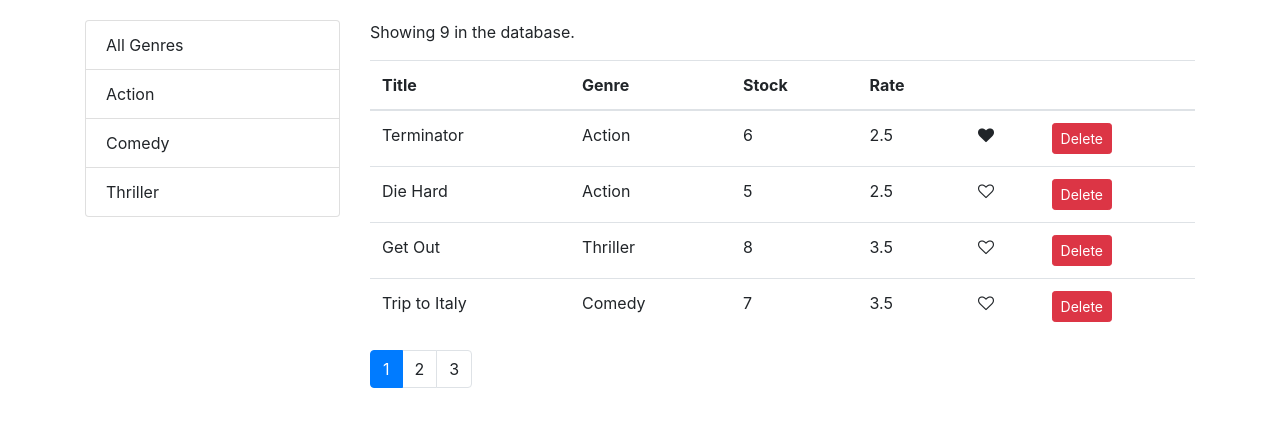
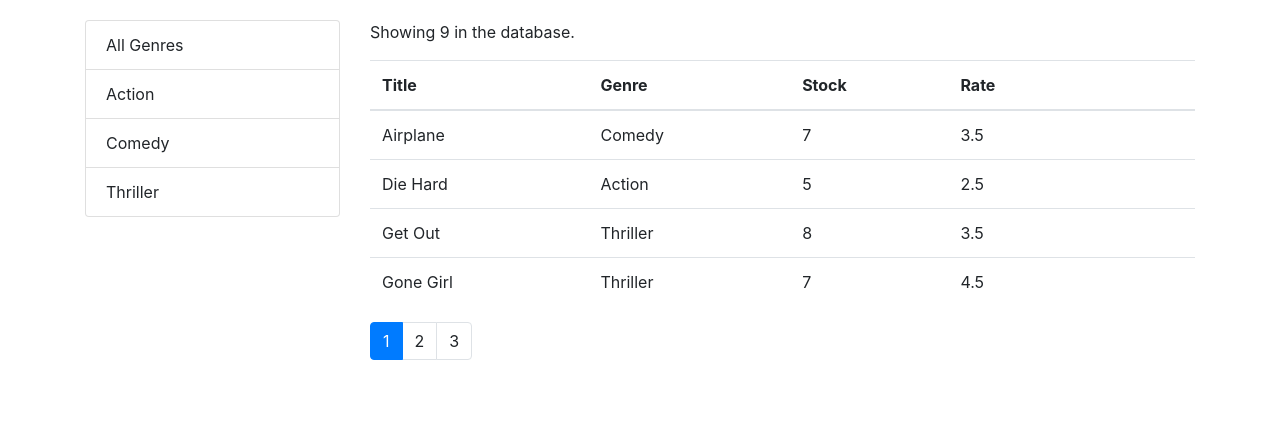
Before and after one commit to juliana-gru/vidly-react, a React (Create React App) app: page / in a window 1280 px wide. Shown: the top 426 px of the page. Built offline with nearby package versions, Linux system fonts and the light colour scheme.

Commit message:
add sorting

```diff
--- a/src/components/Movies.js
+++ b/src/components/Movies.js
@@ -1,4 +1,6 @@
 import React, { Component } from 'react';
+import _ from 'lodash';
+
 import { getMovies } from '../services/fakeMovieService';
 import { getGenres } from '../services/fakeGenreService';
 import { paginate } from '../utils/paginate';
@@ -13,11 +15,12 @@ class Movies extends Component {
     genres: [],
     pageSize: 4,
     currentPage: 1,
+    sortColumn: { path: 'title', order: 'asc' },
     selectedGenre: {}
   }
 
   componentDidMount() {
-    const genres = [{ name: 'All Genres'},...getGenres()];
+    const genres = [{ _id: '', name: 'All Genres' },...getGenres()];
     this.setState({ movies: getMovies(), genres });
   }
 
@@ -41,18 +44,31 @@ class Movies extends Component {
     this.setState({ selectedGenre: genre, currentPage: 1 });
   }
 
+  handleSort = sortColumn => {
+    this.setState({ sortColumn });
+  }
+
   render() {
     const { length: count } = this.state.movies;
-    const { pageSize, currentPage, movies: allMovies, genres, selectedGenre } = this.state;
+    const {
+      pageSize,
+      currentPage,
+      movies: allMovies,
+      genres,
+      selectedGenre,
+      sortColumn
+    } = this.state;
 
     if (count === 0)
       return <p> There are no movies in the database.</p>
 
     const filtered = selectedGenre && selectedGenre._id
-    ? allMovies.filter(m => m.genre._id === selectedGenre._id)
-    : allMovies;
+      ? allMovies.filter(m => m.genre._id === selectedGenre._id)
+      : allMovies;
 
-    const movies = paginate(filtered, currentPage, pageSize)
+    const sorted = _.orderBy(filtered, [sortColumn.path], [sortColumn.order]);
+
+    const movies = paginate(sorted, currentPage, pageSize)
 
     return (
       <div className="row">
@@ -67,8 +83,10 @@ class Movies extends Component {
           <p className="">Showing {filtered.length} in the database.</p>
           <MoviesTable
             movies={movies}
+            sortColumn={sortColumn}
             onLike={this.handleLike}
             onDelete={this.handleDelete}
+            onSort={this.handleSort}
           />
 
           <Pagination
--- a/src/components/MoviesTable.js
+++ b/src/components/MoviesTable.js
@@ -1,21 +1,27 @@
+import React, { Component } from 'react';
+
 import Like from './common/Like';
+import TableBody from './common/TableBody';
+import TableHeader from './common/TableHeader';
 
-const MoviesTable = (props) => {
-  const { movies, onDelete, onLike } = props;
+class MoviesTable extends Component {
+  columns = [
+    {path: 'title', label: 'Title'},
+    {path: 'genre.name', label: 'Genre'},
+    {path: 'numberInStock', label: 'Stock'},
+    {path: 'dailyRentalRate', label: 'Rate'},
+    {key: 'Like'},
+    {key: 'Delete'}
+  ];
+
+  render() {
+    const { movies, onDelete, onLike, onSort, sortColumn  } = this.props;
 
     return (
       <table className="table">
-      <thead>
-        <tr>
-          <th>Title</th>
-          <th>Genre</th>
-          <th>Stock</th>
-          <th>Rate</th>
-          <th></th>
-          <th></th>
-        </tr>
-      </thead>
-      <tbody>
+        <TableHeader columns={this.columns} sortColumn={sortColumn} onSort={onSort} />
+        <TableBody data={movies} columns={this.columns} />
+        {/* <tbody>
           {movies.map(movie => (
           <tr key={movie._id}>
             <td>{movie.title}</td>
@@ -26,9 +32,10 @@ const MoviesTable = (props) => {
             <td><button onClick={() => onDelete(movie)} className="btn btn-danger btn-sm">Delete</button></td>
           </tr>
           ))}
-      </tbody>
+        </tbody> */}
       </table>
     );
   }
+}
 
 export default MoviesTable;
--- a/src/components/common/ListGroup.js
+++ b/src/components/common/ListGroup.js
@@ -2,12 +2,6 @@ const ListGroup = (props) => {
   const { items, textProperty, valueProperty, selectedItem, onItemSelect } = props;
   return (
     <ul className="list-group" style={{ cursor: "pointer" }}>
-      {/* <li
-        className={ selectedItem === {} ? "list-group-item active" : "list-group-item"}
-        onClick={() => onItemSelect("All")}>
-          All Genres
-      </li>
-       */}
       {items.map(item => {
         return <li
             onClick={() => onItemSelect(item)}
--- /dev/null
+++ b/src/components/common/TableBody.js
@@ -0,0 +1,19 @@
+import React, { Component } from 'react';
+
+import _ from 'lodash';
+
+class TableBody extends Component {
+
+  render() {
+    const { data, columns } = this.props;
+    return (
+    <tbody>
+      {data.map(item => <tr>
+        {columns.map(column => <td >{_.get(item, column.path)}</td>)}
+      </tr>) }
+
+    </tbody> );
+  }
+}
+
+export default TableBody;
--- /dev/null
+++ b/src/components/common/TableHeader.js
@@ -0,0 +1,27 @@
+import React, { Component } from 'react';
+
+class TableHeader extends Component {
+  raiseSort = path => {
+    const sortColumn = {...this.props.sortColumn};
+    if (sortColumn.path === path)
+      sortColumn.order = (sortColumn.order === 'asc') ? 'desc' : 'asc';
+    else {
+      sortColumn.path = path;
+      sortColumn.order = 'asc';
+    }
+    this.props.onSort(sortColumn);
+  }
+
+  render() {
+    return (
+    <thead>
+      <tr>
+        {this.props.columns.map(column =>
+        <th key={column.path || column.key} onClick={() => this.raiseSort(column.path)}>{column.label}</th>
+        )}
+      </tr>
+    </thead>  );
+  }
+}
+
+export default TableHeader;
```
Lines whose indentation alone changed are shown as unchanged.
